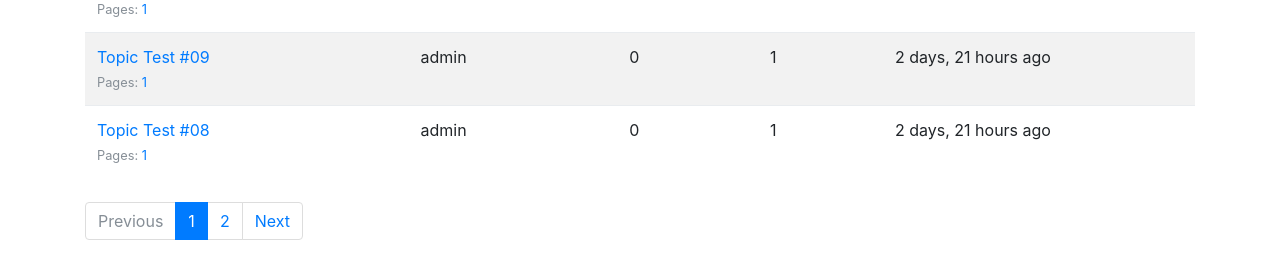
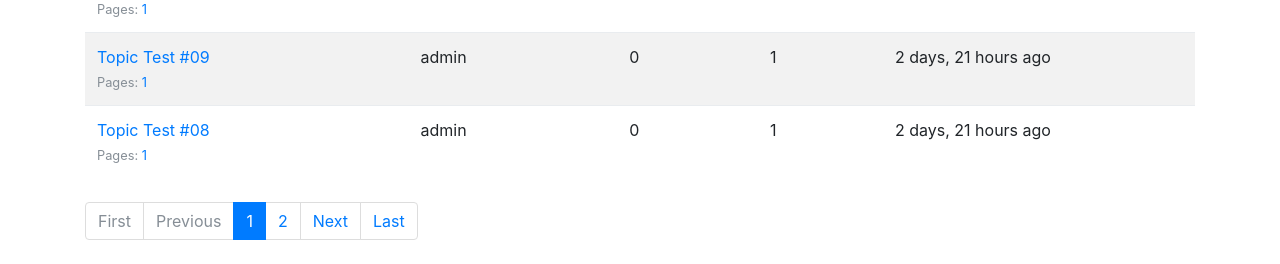
Before and after one commit to raihan-uddin/Django-Web-Board-Project, a Django app: page /boards/1/ in a window 1280 px wide. Shown: the part 1546-1810 px from the top of the page. Run offline with Django 3.2, Linux system fonts and the light colour scheme; data comes from the database, SQL or seed files in the repository; some libraries are stand-ins or nearby versions; some web fonts are replaced.

Commit message:
fixing pagination

```diff
--- a/boards/views.py
+++ b/boards/views.py
@@ -1,7 +1,7 @@
 from django.contrib.auth.decorators import login_required
-from django.core.paginator import Paginator, EmptyPage, PageNotAnInteger
 from django.db.models import Count
 from django.shortcuts import get_object_or_404, redirect, render
+from django.urls import reverse
 from django.utils import timezone
 from django.utils.decorators import method_decorator
 from django.views.generic import UpdateView, ListView
@@ -93,7 +93,14 @@ def reply_topic(request, pk, topic_pk):
             topic.last_update = timezone.now()
             topic.save()
 
-            return redirect('topic_posts', pk=pk, topic_pk=topic_pk)
+            topic_url = reverse('topic_posts', kwargs={'pk': pk, 'topic_pk': topic_pk})
+            topic_post_url = '{url}?page={page}#{id}'.format(
+                url = topic_url,
+                id=post.pk,
+                page=topic.get_page_count()
+            )
+
+            return redirect(topic_post_url)
     else:
         form = PostForm
     return render(request, 'reply_topic.html', {'topic': topic, 'form': form})
--- a/templates/includes/pagination.html
+++ b/templates/includes/pagination.html
@@ -1,6 +1,16 @@
 {% if is_paginated %}
     <nav aria-label="Topics pagination" class="mb-4">
         <ul class="pagination">
+            {% if page_obj.number > 1 %}
+                <li class="page-item">
+                    <a class="page-link" href="?page=1">First</a>
+                </li>
+            {% else %}
+                <li class="page-item disabled">
+                    <span class="page-link">First</span>
+                </li>
+            {% endif %}
+
             {% if page_obj.has_previous %}
                 <li class="page-item">
                     <a class="page-link" href="?page={{ page_obj.previous_page_number }}">Previous</a>
@@ -35,6 +45,16 @@
                 <span class="page-link">Next</span>
             </li>
         {% endif %}
+
+        {% if page_obj.number != paginator.num_pages %}
+            <li class="page-item">
+                <a class="page-link" href="?page={{ paginator.num_pages }}">Last</a>
+            </li>
+        {% else %}
+            <li class="page-item disabled">
+                <span class="page-link">Last</span>
+            </li>
+        {% endif %}
         </ul>
     </nav>
 {% endif %}
```
Also changed, not shown: boards/tests/test_view_reply_topic.py (+5 -4 lines).
